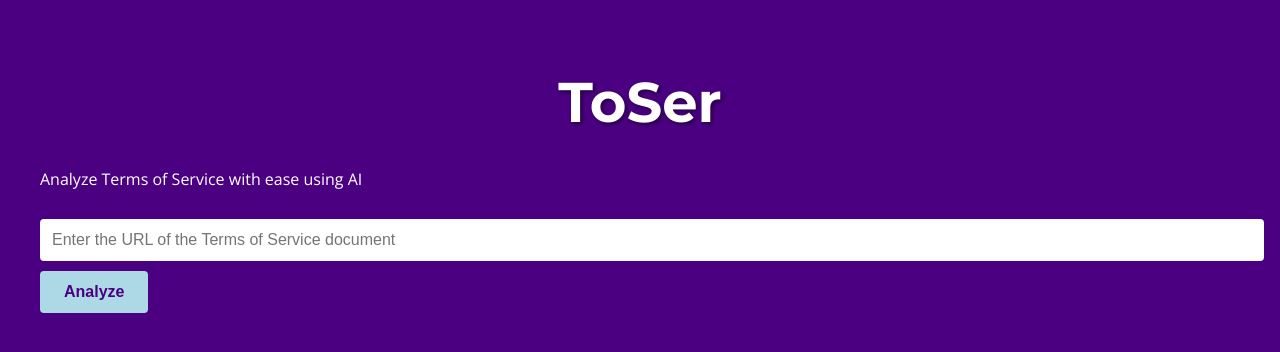
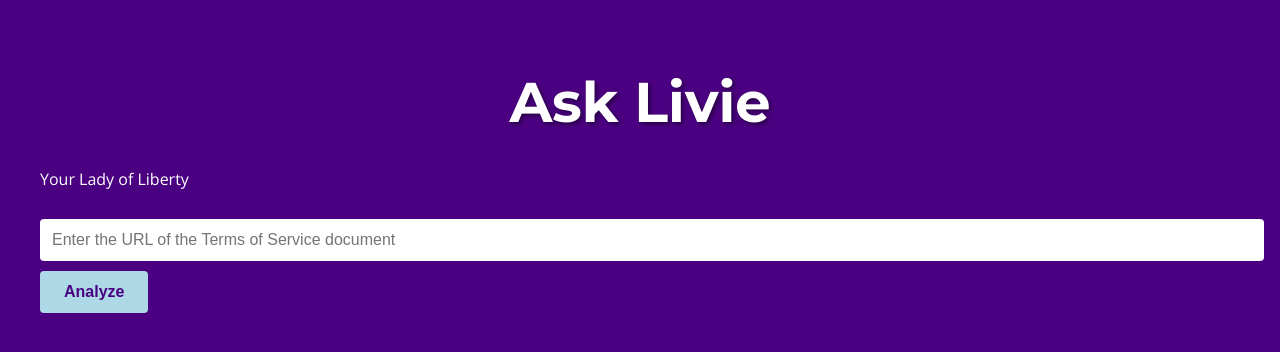
Before and after one commit to memaxo/toser, a Flask app: page / in a window 1280 px wide. Shown: the top 352 px of the page. Run offline with Flask 3, Linux system fonts and the light colour scheme.

Commit message:
Changed the website title and description to "AskLivie - Analyze Your User Rights".

```diff
--- a/src/templates/index.html
+++ b/src/templates/index.html
@@ -3,7 +3,7 @@
 <head>
     <meta charset="UTF-8">
     <meta name="viewport" content="width=device-width, initial-scale=1.0">
-    <title>ToSer - Terms of Service Analyzer</title>
+    <title>AskLivie - Analyze Your User Rights</title>
     <script src="https://cdn.jsdelivr.net/npm/chart.js"></script>
     <link href="https://fonts.googleapis.com/css2?family=Montserrat:wght@700&family=Open+Sans:wght@400;600&display=swap" rel="stylesheet">
     <style>
@@ -220,8 +220,8 @@
 </head>
 <body>
     <div class="container">
-        <h1>ToSer</h1>
-        <p>Analyze Terms of Service with ease using AI</p>
+        <h1>Ask Livie</h1>
+        <p>Your Lady of Liberty</p>
         <div id="input-form">
             <input type="url" id="tos-url" placeholder="Enter the URL of the Terms of Service document" required>
             <button onclick="analyzeToS()">Analyze</button>
```
